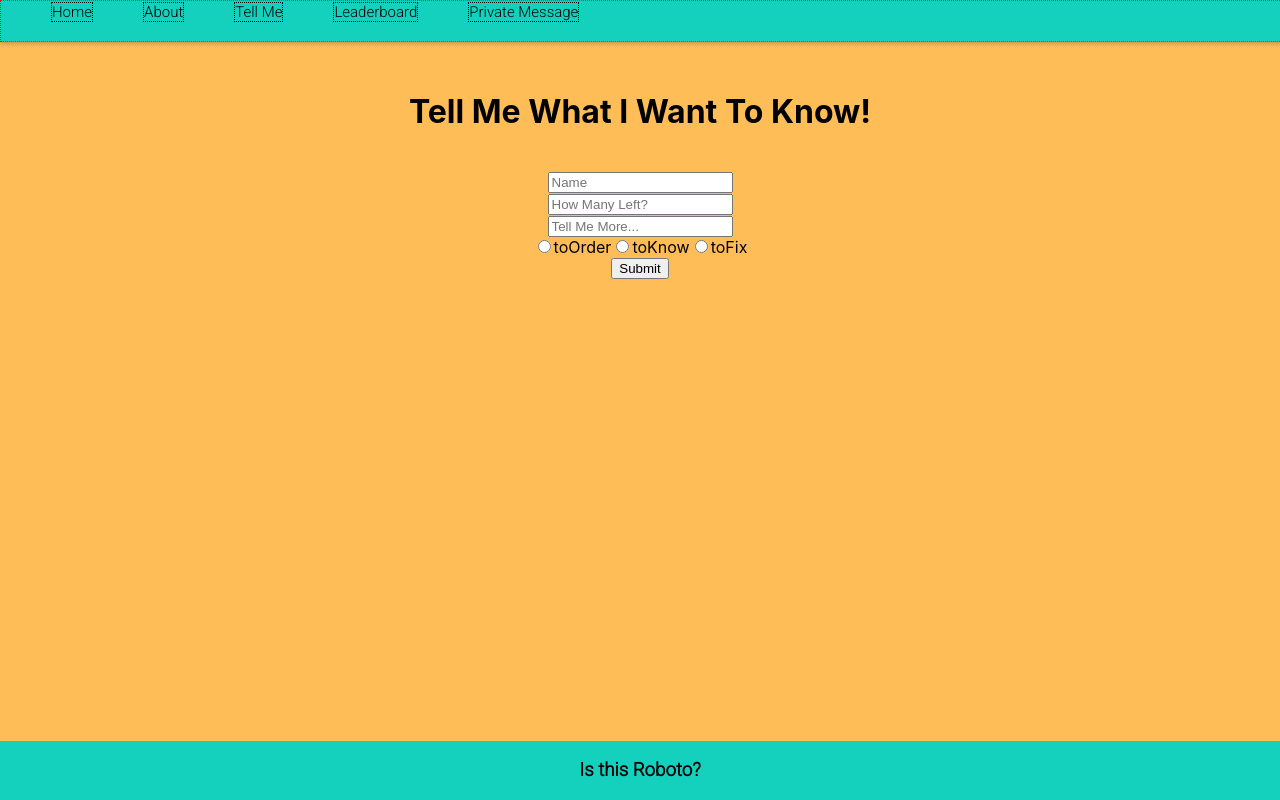
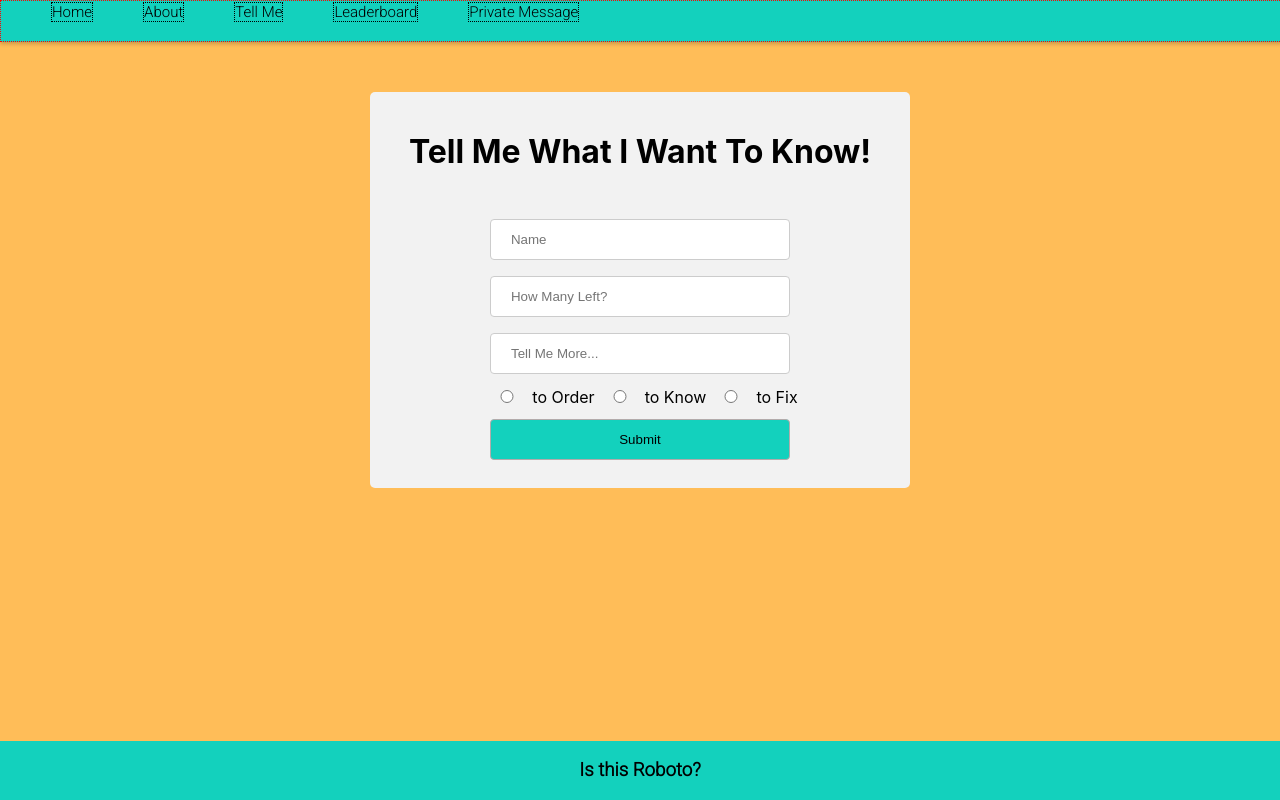
Before and after one commit to michaelbtan/Placeholder-Project-2, a React (Create React App) app in the folder project2/: page /TellMe in a window 1280 px wide. Built offline with nearby package versions, Linux system fonts and the light colour scheme; no server answers.

Commit message:
added soem styling

```diff
--- a/project2/src/App.js
+++ b/project2/src/App.js
@@ -1,6 +1,7 @@
 import './App.css';
 import { Route, Routes } from 'react-router-dom'
 import Navbar from './components/Navbar.jsx'
+// import Navbar2 from './components/Navbar2.jsx'
 import Footer from './components/Footer.jsx'
 import Header from './components/Header.jsx'
 import About from './components/About.jsx'
@@ -8,7 +9,6 @@ import Form from './components/Form.jsx'
 import ToKnow from './components/ToKnow.jsx'
 import ToFix from './components/ToFix.jsx'
 import ToOrder from './components/ToOrder.jsx'
-import { useState, useEffect } from 'react'
 
 
 export default function App() {
@@ -16,6 +16,7 @@ export default function App() {
   return (
     <div className="App">
       <Navbar />
+      {/* <Navbar2 /> */}
       <Footer />
       <Routes>
         <Route path='/' element={<Header />} />
--- a/project2/src/components/About.css
+++ b/project2/src/components/About.css
@@ -4,11 +4,21 @@
   display: flex;
   flex-wrap: wrap;
   margin: auto;
-  margin-top: 20px;
-  width: 80%;
+  margin: 100px;
+  padding: 20px 25px 100px 25px;
+  width: 60%;
   justify-content: center;
-  border: 1px dotted red;
   font-family: 'Roboto', sans-serif;
+  background-color: #f2f2f2;
+  box-shadow: 0 4px 6px 0 rgba(0,0,0,.2);
+  border-radius: 5px;
+}
+
+.block {
+  display: flex;
+  flex-wrap: wrap;
+  margin: auto;
+  justify-content: center;
 }
 
 h1 {
--- a/project2/src/components/About.jsx
+++ b/project2/src/components/About.jsx
@@ -3,9 +3,11 @@ import './About.css'
 
 export default function About() {
   return (
+    <div className='block'>
     <div className='About-Container'>
       <h1>If You See Something Say Something!</h1>
       <p>Lorem ipsum dolor sit amet, consectetur adipiscing elit, sed do eiusmod tempor incididunt ut labore et dolore magna aliqua. Ut enim ad minim veniam, quis nostrud exercitation ullamco laboris nisi ut aliquip ex ea commodo consequat. Duis aute irure dolor in reprehenderit in voluptate velit esse cillum dolore eu fugiat nulla pariatur. Excepteur sint occaecat cupidatat non proident, sunt in culpa qui officia deserunt mollit anim id est laborum.</p>
-    </div>
+      </div>
+      </div>
   )
 }
--- a/project2/src/components/Form.css
+++ b/project2/src/components/Form.css
@@ -7,5 +7,47 @@ h1  {
   display: flex;
   flex-wrap: wrap;
   margin: auto;
+  margin-top: 20px;
+}
+
+input[type=text] {
+  width: 300px;
+  padding: 12px 20px;
+  margin: 8px 0;
+  display: inline-block;
+  border: 1px solid #ccc;
+  border-radius: 4px;
+  box-sizing: border-box;
+}
+
+input[type=radio] {
+  width: 50px;
+  margin: 8px 0;
+}
+
+.submitButton {
+  width: 300px;
+  padding: 12px 20px;
+  margin: 8px 0;
+  display: inline-block;
+  border: 1px solid rgb(179, 171, 171);
+  border-radius: 4px;
+  box-sizing: border-box;
+  background-color: #13D1BD;
+}
+
+.submitButton:hover {
+  background-color: #14b9a9;
+}
+
+.input-form {
+  display: flex;
+  flex-wrap: wrap;
+  margin: auto;
+  width: 500px;
+  justify-content: center;
   margin-top: 50px;
+  border-radius: 5px;
+  background-color: #f2f2f2;
+  padding: 20px;
 }
--- a/project2/src/components/Form.jsx
+++ b/project2/src/components/Form.jsx
@@ -50,7 +50,7 @@ export default function Form() {
   // }
 
   return (
-    <div>
+    <div className="input-form">
       <h1>Tell Me What I Want To Know!</h1>
       <form onSubmit={handleSubmit}>
         <input
@@ -72,12 +72,12 @@ export default function Form() {
           onChange={(e) => setNotes(e.target.value)}
         /> <br />
         <input type="radio" id="1" name="selector" value="toOrder" />
-        <label for="toOrder">toOrder</label>
+        <label for="toOrder">to Order</label>
         <input type="radio" id="2" name="selector" value="toKnow" />
-        <label for="toKnow">toKnow</label>
+        <label for="toKnow">to Know</label>
         <input type="radio" id="3" name="selector" value="toFix" />
-        <label for="toFix">toFix</label> <br />
-        <button>Submit</button>
+        <label for="toFix">to Fix</label> <br />
+        <button className='submitButton'>Submit</button>
       </form>
     </div>
   )
--- a/project2/src/components/Header.css
+++ b/project2/src/components/Header.css
@@ -1,5 +1,23 @@
 .Header {
+  display: flex;
+  flex-wrap: wrap;
+  margin: auto;
+  justify-content: space-evenly;
+  align-items: center;
   border: 1px dotted black;
   margin-top: 100px;
   text-align: center;
 }
+
+.Header a {
+  width: 300px;
+  height: 300px;
+  margin: 20px;
+  /* padding: 100px 100px 100px 100px; */
+  background-color: #f2f2f2;
+  text-decoration: none;
+  color: black;
+  border-radius: 5px;
+  /* border: 1px solid black; */
+  box-shadow: 0 4px 6px 0 rgba(0,0,0,.2);
+}
--- a/project2/src/components/Header.jsx
+++ b/project2/src/components/Header.jsx
@@ -6,9 +6,9 @@ import './Header.css'
 export default function Header() {
   return (
     <div className='Header'>
-      <Link to='/toOrder'>Things to Order</Link>
-      <Link to='/toFix'>Things to Fix</Link>
-      <Link to='/toKnow'>Things to Know</Link>
+      <Link className='toOrderButton' to='/toOrder'>Things to Order</Link>
+      <Link className='toFixButton' to='/toFix'>Things to Fix</Link>
+      <Link className='toKnowButton' to='/toKnow'>Things to Know</Link>
     </div>
   )
 }
--- a/project2/src/components/Navbar.css
+++ b/project2/src/components/Navbar.css
@@ -8,7 +8,7 @@
   border: 1px dotted red;
 }
 
-a {
+.nav-container a {
   margin-left: 50px;
   font-size: 15px;
   text-decoration: none;
@@ -16,18 +16,3 @@ a {
   border: 1px dotted black;
   font-family: 'Roboto', sans-serif;
 }
-
-/* .nav-container .leftSide {
-  display: flex;
-  justify-content: flex-start;
-  align-items: center;
-  margin-left: 50px;
-}
-
-.nav-container .rightSide {
-  display: flex;
-  justify-content: flex-end;
-  align-items: center;
-  margin-right: 50px;
-  padding-right: 50px;
-} */
--- a/project2/src/components/Navbar.jsx
+++ b/project2/src/components/Navbar.jsx
@@ -1,22 +1,27 @@
 import React from 'react'
 import './Navbar.css'
 import { Link } from 'react-router-dom'
+// import { useState } from 'react'
 
 
 export default function Navbar() {
+
+  // const [navbarOpen, setNavbarOpen] = useState(false)
+
+  // const handleToggle = () => {
+  //   setNavbarOpen(prev => !prev)
+  // }
+
   return (
     <div>
       <nav>
         <div className='nav-container'>
-          {/* <div className='leftSide'> */}
-            <Link to='/'>Home</Link>
-          {/* </div> */}
-          {/* <div className='rightSide'> */}
-            <Link to='/About'>About</Link>
-            <Link to='/TellMe'>Tell Me</Link>
-            <Link to='/Leaderboard'>Leaderboard</Link>
-            <Link to='/PrivateMsg'>Private Message</Link>
-          {/* </div> */}
+        {/* <button onClick={handleToggle}>{navbarOpen ? "Close" : "Open"}</button> */}
+          <Link to='/'>Home</Link>
+          <Link to='/About'>About</Link>
+          <Link to='/TellMe'>Tell Me</Link>
+          <Link to='/Leaderboard'>Leaderboard</Link>
+          <Link to='/PrivateMsg'>Private Message</Link>
         </div>
       </nav>
     </div>
```
Also changed, not shown: project2/src/components/Navbar2.css (added), project2/src/components/Navbar2.jsx (added), project2/src/components/ToOrder.css (added).
